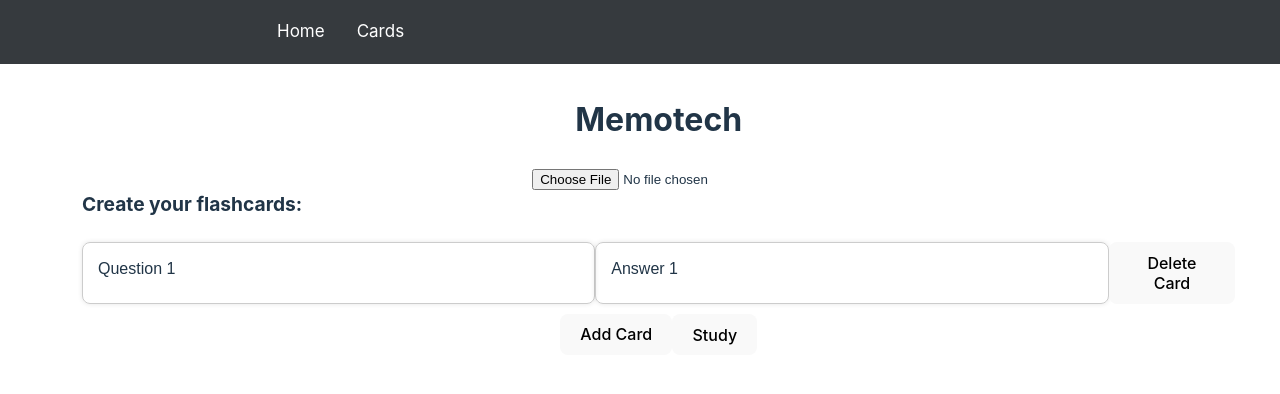
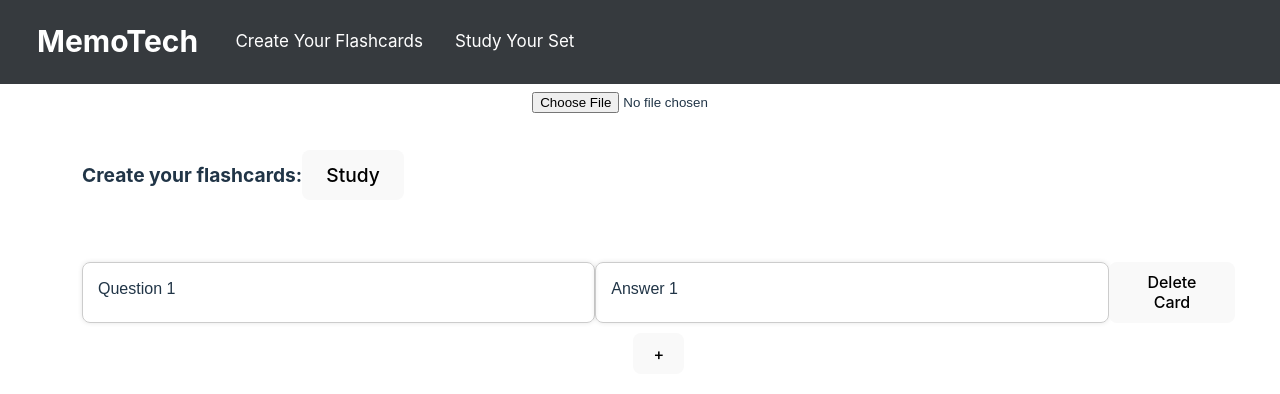
Before and after one commit to ryanhuang8/MemoTech, a React (Vite) app in the folder frontend/: page / in a window 1280 px wide. Shown: the top 394 px of the page. Built offline with nearby package versions, Linux system fonts and the light colour scheme.

Commit message:
feat: moved study button

```diff
--- a/frontend/src/components/CardInput.tsx
+++ b/frontend/src/components/CardInput.tsx
@@ -35,7 +35,7 @@
         contentEditable
         onBlur={(e) => handleBlur(e, 'question')}
 
-        onFocus={(e) => handleFocus(e, 'question')}
+        onFocus={(e) => handleFocus(e)}
         style={{
           width: '500px',
           minHeight: '20px',
@@ -56,7 +56,7 @@
         contentEditable
         onBlur={(e) => handleBlur(e, 'answer')}
 
-        onFocus={(e) => handleFocus(e, 'answer')}
+        onFocus={(e) => handleFocus(e)}
         style={{
           width: '500px',
           minHeight: '20px',
@@ -117,20 +117,21 @@
     );
   };
 
-  const handleStudy = () => {
-    const dictionary: Record<number, CardPair> = {};
-    pairs.forEach((pair) => {
-      dictionary[pair.id] = pair;
-    });
-    setCardDictionary(dictionary);
-
-  };
-
   return (
     <div>
       <ImportFiles></ImportFiles>
-      <div style={{ fontWeight: 'bold', fontSize: 'larger', textAlign: 'left' }}>Create your flashcards:</div>
       <div>
+        <br />
+        <br />
+      </div>
+      <div style={{ fontWeight: 'bold', fontSize: 'larger', textAlign: 'left' }}>Create your flashcards:
+      <a href="/flashcard" className="a-button">
+        Study
+      </a>
+      </div>
+      <div>
+        <br />
+        <br />
         <br />
       </div>
       {pairs.map((pair) => (
@@ -141,10 +142,7 @@
           onDeletePair={handleDeletePair}
         />
       ))}
-      <button onClick={handleAddPair}>Add Card</button>
-      <a onClick={handleStudy} href="/flashcard" className="a-button">
-        Study
-      </a>
+      <button onClick={handleAddPair}>+</button>
     </div>
   );
 }
--- a/frontend/src/components/Navbar.tsx
+++ b/frontend/src/components/Navbar.tsx
@@ -1,17 +1,23 @@
-import '../styles/Navbar.css'
+// Navbar.tsx
 
-const Navbar = () => {
+import React from 'react';
+import '../styles/Navbar.css'; // Import your existing styles
 
+const Navbar: React.FC = () => {
   return (
     <nav className={`horizontal-navbar`}>
       <div className="center-nav">
+        <div className="nav-brand">
+          <span>MemoTech</span>
+        </div>
         <div className="nav-tabs">
           <ul>
-                    <li><a href="/">Home</a></li>
-                    <li><a href="/flashcard">Cards</a></li>
+            <li><a href="/">Create Your Flashcards</a></li>
+            <li><a href="/flashcard">Study Your Set</a></li>
           </ul>
         </div>
         <div className="nav-buttons">
+          {/* Add any additional buttons or elements here */}
         </div>
       </div>
     </nav>
--- a/frontend/src/pages/Start.tsx
+++ b/frontend/src/pages/Start.tsx
@@ -6,7 +6,6 @@
   return (
     <div>
       <Navbar />
-      <h1 className="memotech-title">Memotech</h1>
       <CardInput />
     </div>
   );
--- a/frontend/src/styles/Navbar.css
+++ b/frontend/src/styles/Navbar.css
@@ -58,13 +58,13 @@
 }
 
 .center-nav {
-    width: 60%;
+    width: 95%;
     display: flex;
     /* border: 1px solid #ccc; */
 }
 
 .nav-tabs {
-  width: 95%;
+  width: 80%;
 }
 
 .nav-buttons {
@@ -72,3 +72,22 @@
   display: flex;
   align-items: center;
 }
+
+.center-nav {
+  display: flex;
+  align-items: center;
+  justify-content: space-between;
+  padding: 10px;
+}
+
+.nav-brand {
+  font-size: 30px; /* Adjust the font size as needed */
+  color: white;    /* Set the text color to white */
+  font-weight: bold;
+  margin-right: auto;
+}
+
+.nav-tabs a {
+  text-decoration: none;
+  color: white;    /* Set the text color for navigation links to white */
+}
```
Lines whose indentation alone changed are shown as unchanged.
